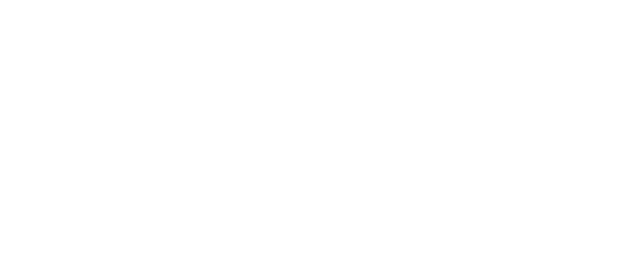
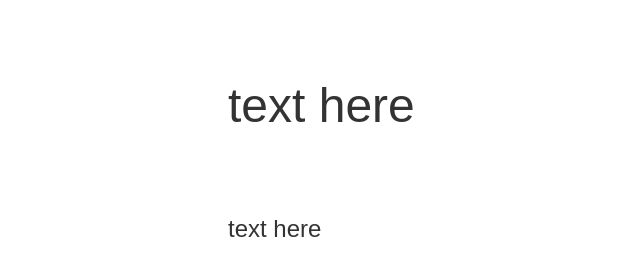
Before and after one commit to teustoscano/allsafetexteditor, a plain HTML site: page index.html in a window 1280 px wide. Shown: the whole page, without its empty margins (12-652 px from the left). Drawn offline with Linux system fonts and the light colour scheme.

Commit message:
Adding style with css

```diff
--- a/index.html
+++ b/index.html
@@ -6,8 +6,8 @@
 	<link rel="stylesheet" href="style.css">
 </head>
 <body>
-	<div id="heading" contenteditable="true"></div>
-	<div id="content" contenteditable="true"></div>
+	<div id="heading" contenteditable="true"><p>text here</p></div>
+	<div id="content" contenteditable="true"><p>text here</p></div>
 
 	<script src="app.js"></script>
 </body>
--- a/style.css
+++ b/style.css
@@ -0,0 +1,24 @@
+html {
+	font-family: 'Helevetica', sans-serif;
+}
+
+body {
+	color: #333;
+	font-weight: 100;
+	max-width: 50em;
+	margin: 0 auto;
+}
+
+div:focus {
+	outline: none;
+}
+
+#heading {
+	font-size: 48px;
+	padding-top: 30px;
+}
+
+#content {
+	padding-top: 10px;
+	font-size: 24px;
+}
```
